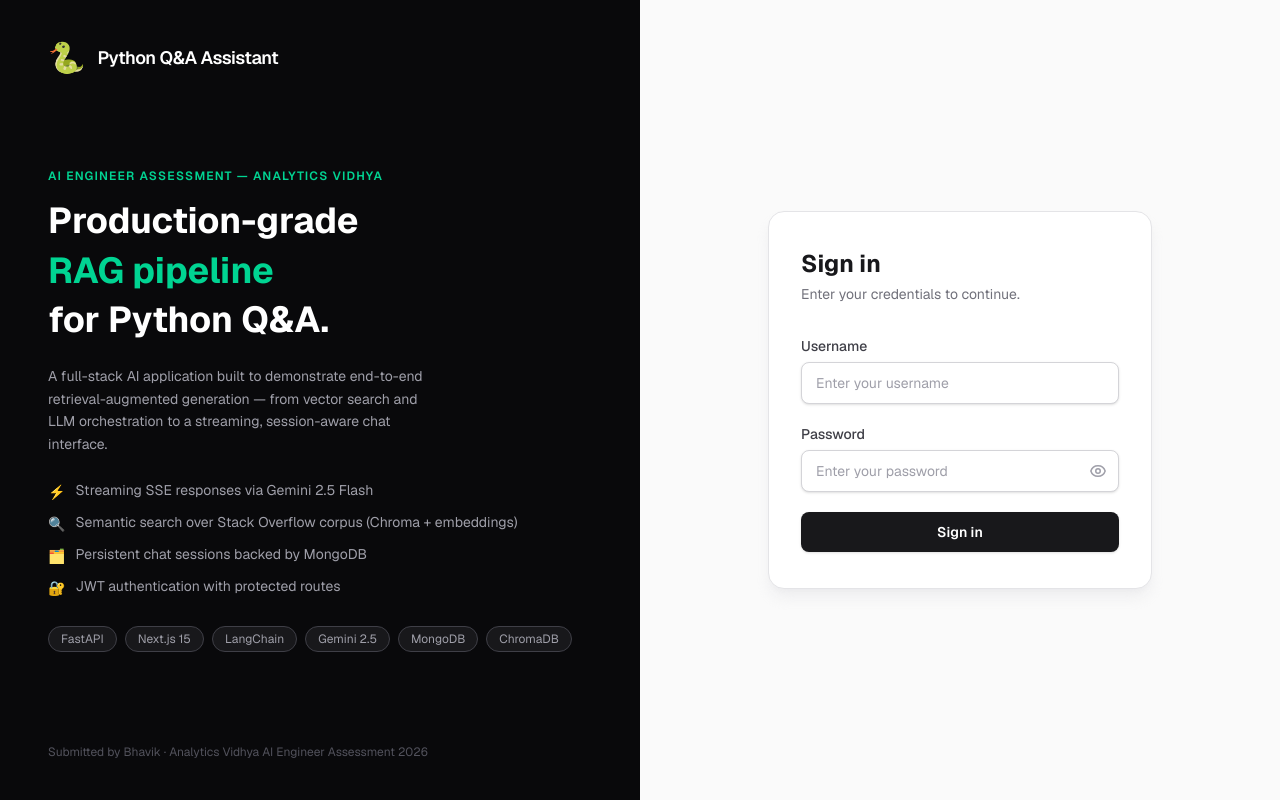
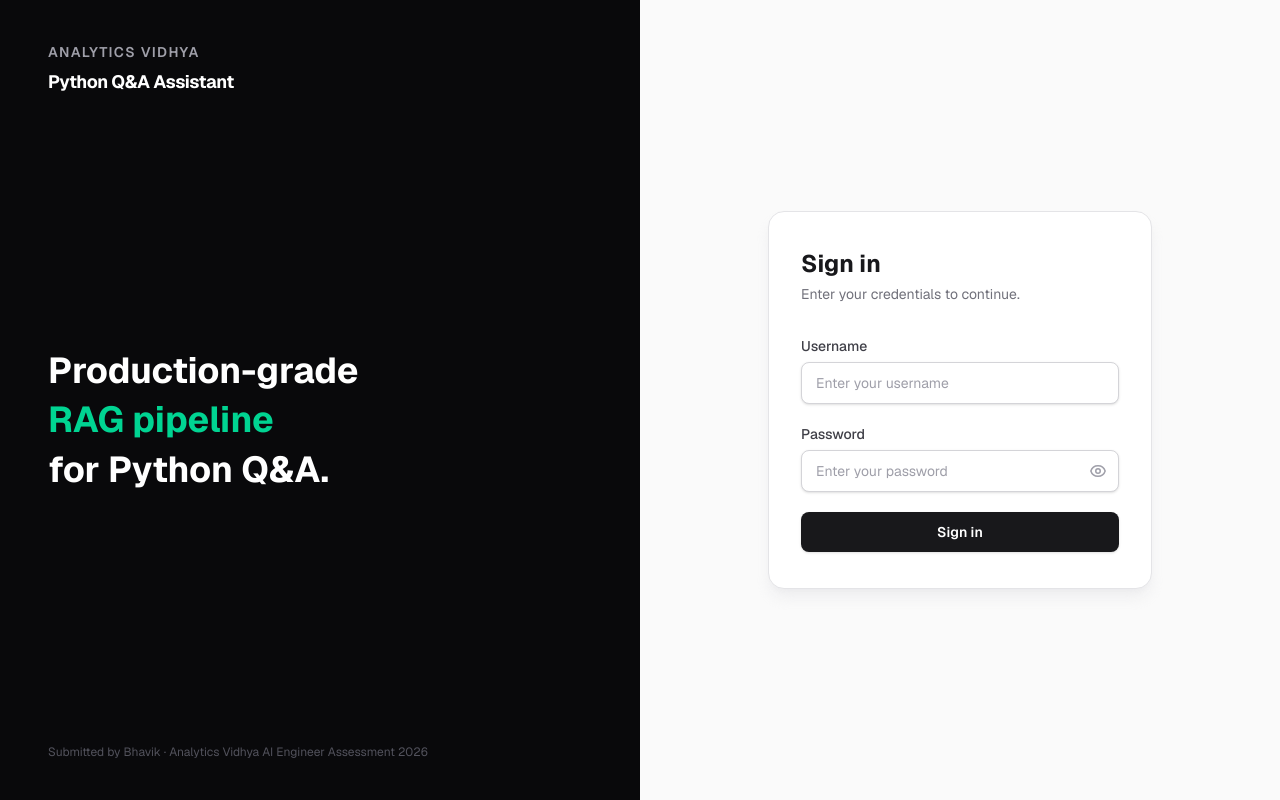
Before and after one commit to Bhavikr1/Analytics-Vidhya-, a Next.js app in the folder frontend/: page /login in a window 1280 px wide. Built offline with nearby package versions, Linux system fonts and the light colour scheme.

Commit message:
fix:remove wordings

```diff
--- a/frontend/app/login/page.tsx
+++ b/frontend/app/login/page.tsx
@@ -51,55 +51,22 @@ export default function LoginPage() {
       {/* ── Left branding panel ───────────────────────────── */}
       <div className="hidden lg:flex lg:w-1/2 flex-col justify-between bg-zinc-950 px-12 py-10">
         {/* Logo */}
-        <div className="flex items-center gap-3">
-          <span className="text-3xl">🐍</span>
-          <span className="text-lg font-semibold text-white tracking-tight">
+        <div>
+          <span className="text-sm font-semibold uppercase tracking-widest text-zinc-400">
+            Analytics Vidhya
+          </span>
+          <p className="mt-1 text-lg font-bold text-white tracking-tight">
             Python Q&amp;A Assistant
-          </span>
+          </p>
         </div>
 
         {/* Hero copy */}
         <div>
-          <p className="mb-3 text-xs font-semibold uppercase tracking-widest text-emerald-400">
-            AI Engineer Assessment — Analytics Vidhya
-          </p>
-          <h1 className="text-4xl font-bold text-white leading-snug">
+<h1 className="text-4xl font-bold text-white leading-snug">
             Production-grade<br />
             <span className="text-emerald-400">RAG pipeline</span><br />
             for Python Q&amp;A.
           </h1>
-          <p className="mt-5 text-sm text-zinc-400 max-w-sm leading-relaxed">
-            A full-stack AI application built to demonstrate end-to-end
-            retrieval-augmented generation — from vector search and LLM
-            orchestration to a streaming, session-aware chat interface.
-          </p>
-
-          {/* Architecture highlights */}
-          <ul className="mt-6 space-y-2.5">
-            {[
-              { icon: '⚡', text: 'Streaming SSE responses via Gemini 2.5 Flash' },
-              { icon: '🔍', text: 'Semantic search over Stack Overflow corpus (Chroma + embeddings)' },
-              { icon: '🗂️', text: 'Persistent chat sessions backed by MongoDB' },
-              { icon: '🔐', text: 'JWT authentication with protected routes' },
-            ].map(({ icon, text }) => (
-              <li key={text} className="flex items-start gap-2.5 text-sm text-zinc-400">
-                <span className="mt-0.5 shrink-0">{icon}</span>
-                <span>{text}</span>
-              </li>
-            ))}
-          </ul>
-
-          {/* Stack pills */}
-          <div className="mt-7 flex flex-wrap gap-2">
-            {['FastAPI', 'Next.js 15', 'LangChain', 'Gemini 2.5', 'MongoDB', 'ChromaDB'].map((t) => (
-              <span
-                key={t}
-                className="rounded-full border border-zinc-700 bg-zinc-900 px-3 py-1 text-xs text-zinc-400"
-              >
-                {t}
-              </span>
-            ))}
-          </div>
         </div>
 
         {/* Footer */}
@@ -111,9 +78,9 @@ export default function LoginPage() {
       {/* ── Right form panel ──────────────────────────────── */}
       <div className="flex flex-1 flex-col items-center justify-center bg-zinc-50 px-6 py-12">
         {/* Mobile logo */}
-        <div className="mb-8 flex items-center gap-2 lg:hidden">
-          <span className="text-3xl">🐍</span>
-          <span className="text-lg font-semibold text-zinc-900">Python Q&amp;A Assistant</span>
+        <div className="mb-8 lg:hidden">
+          <p className="text-xs font-semibold uppercase tracking-widest text-zinc-400">Analytics Vidhya</p>
+          <p className="mt-1 text-lg font-bold text-zinc-900">Python Q&amp;A Assistant</p>
         </div>
 
         {/* Floating card */}
```
